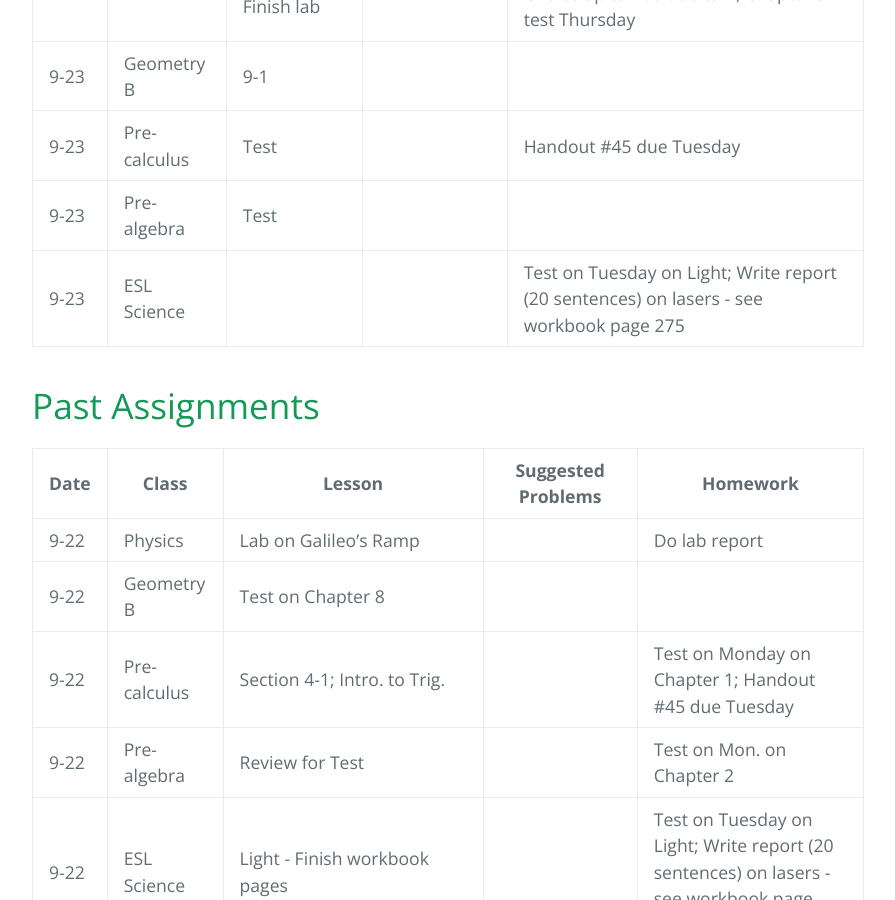
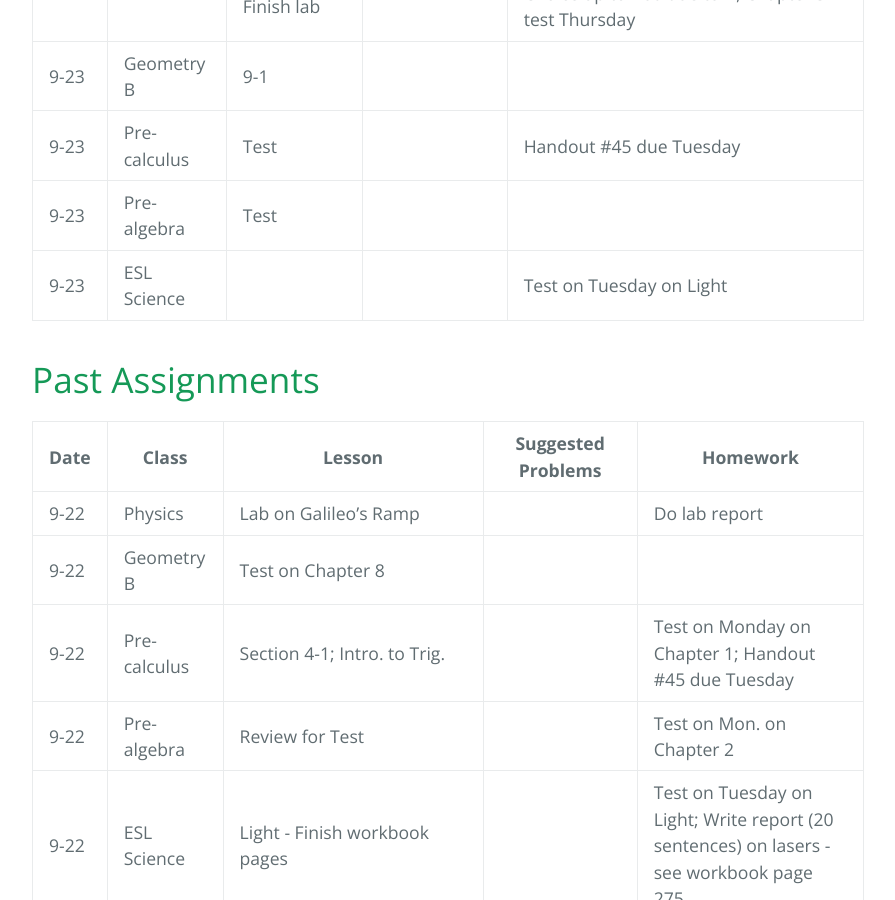
Before and after one commit to gpayoo/gpayoo, a Jekyll site: the page built from index.md, in a window 1280 px wide and 900 px high, scrolled down 720 px. Shown: the whole window, without its empty margins (192-1087 px from the left). Built offline with Jekyll 4.4.1, drawn with Linux system fonts in a browser that asks for light colours; our own code applies the rules of GitHub Pages for plain Markdown files.

Commit message:
Update index.md

```diff
--- a/index.md
+++ b/index.md
@@ -13,7 +13,7 @@ layout: default
 | 9-23 | Geometry B | 9-1 | | |
 | 9-23 | Pre-calculus | Test  | |  Handout #45 due Tuesday
 | 9-23 | Pre-algebra | Test | |
-| 9-23 | ESL Science |  |  |  Test on Tuesday on Light; Write report (20 sentences) on lasers - see workbook page 275
+| 9-23 | ESL Science |  |  |  Test on Tuesday on Light
 
 
 # [](#header-2) Past Assignments
```
